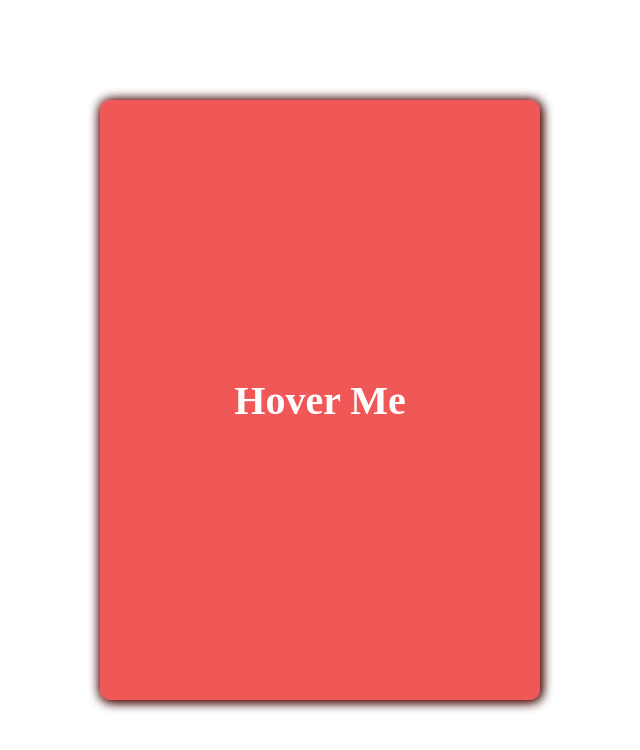
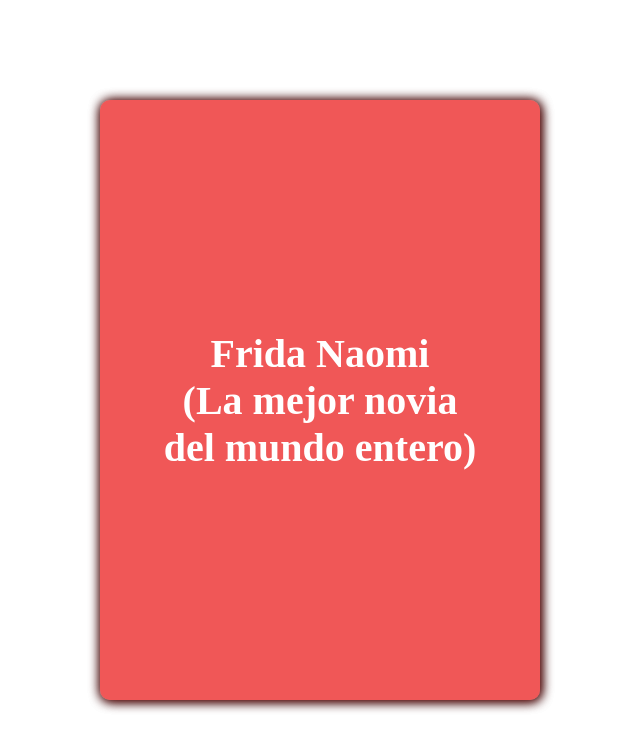
Before and after one commit to Kioisho/9mesesfxi, a plain HTML site: page pagina2.html in a window 1280 px wide. Shown: the whole page, without its empty margins (320-960 px from the left). Drawn offline with Linux system fonts and the light colour scheme.

Commit message:
9meses v1.0

```diff
--- a/pagina2.css
+++ b/pagina2.css
@@ -23,6 +23,7 @@
   justify-content: center;
   color: #000000;
   flex-direction: column;
+
 }
 
 .cover {
@@ -51,6 +52,7 @@
   -ms-flex-pack: center;
   justify-content: center;
   z-index: 2;
+  text-align: center;
 }
 
 /* Sí, puedes borrar este bloque. No es necesario si no contiene reglas adicionales. */
--- a/pagina2.html
+++ b/pagina2.html
@@ -7,10 +7,10 @@
 </head>
 
 <div class="book" id="book">
-    <img src="imagen.jpg" alt="Imagen" style="width: 80%; margin-bottom: 20px;">
-    <p style="margin-top: auto;">Hello</p>
+    <img src="imagen.jpg" alt="Imagen" style="width: 80%; margin-left: 35px; margin-bottom: 20px;">
+    <p style="margin-top: -9px; margin-left: 55px; margin-bottom: 20px;">la niña más hermosa de el mundo entero. Te amo infinitamente.</p>
     <div class="cover" id="cover">
-        <p>Hover Me</p>
+        <p>Frida Naomi<br>(La mejor novia<br>del mundo entero)</p>
     </div>
 </div>
 <script>
```
